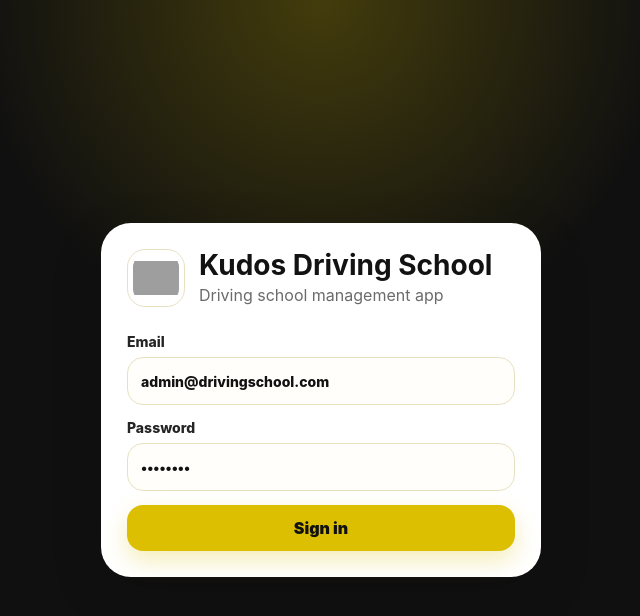
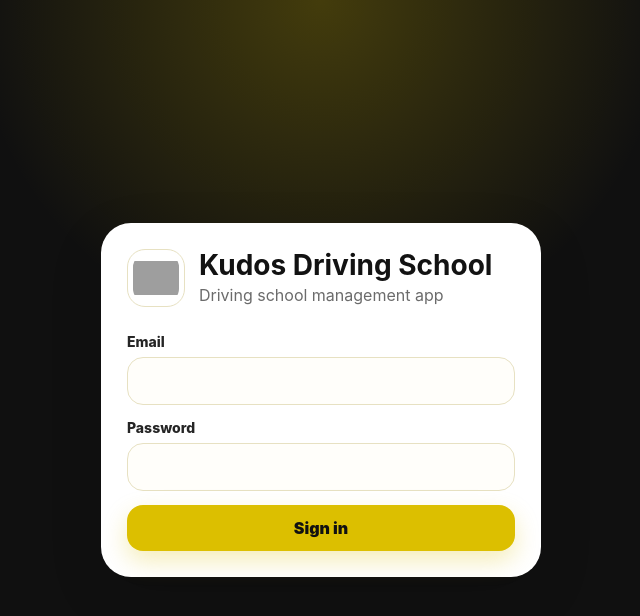
Before and after one commit to MianRamish/driving-front, a React (Vite) app: page /login in a window 1280 px wide. Shown: the top 616 px of the page, without its empty margins (319-959 px from the left). Built offline with nearby package versions, Linux system fonts and the light colour scheme; no server answers; grey boxes are pictures that could not be loaded.

Commit message:
Update Login.jsx

```diff
--- a/src/pages/Login.jsx
+++ b/src/pages/Login.jsx
@@ -4,7 +4,7 @@ import { ErrorMessage } from '../components/UI.jsx';
 
 export default function Login() {
   const { login, loading } = useAuth();
-  const [form, setForm] = useState({ email: 'admin@drivingschool.com', password: 'Admin123' });
+  const [form, setForm] = useState({ email: '', password: '' });
   const [error, setError] = useState('');
 
   const submit = async (e) => {
```
